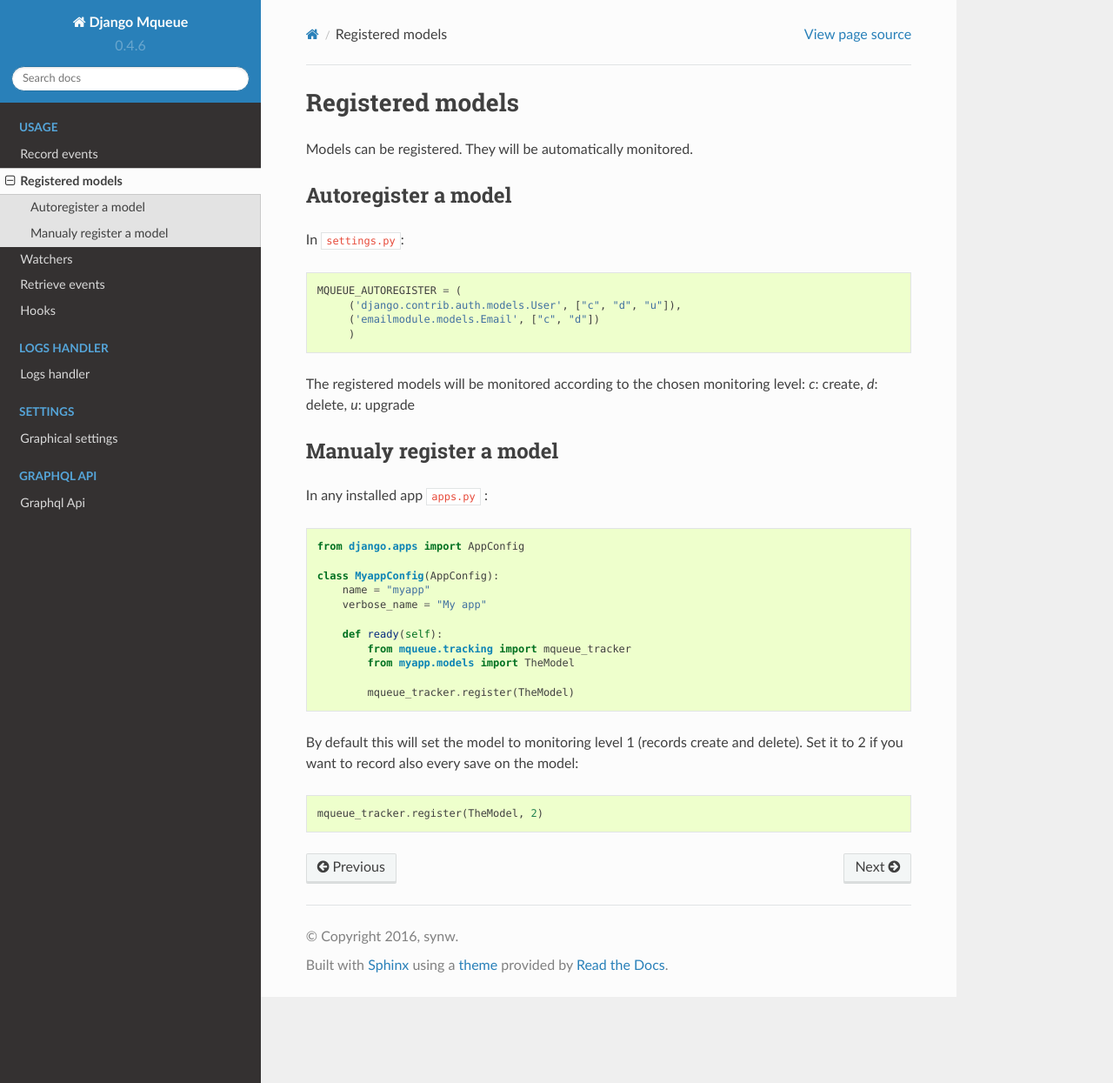
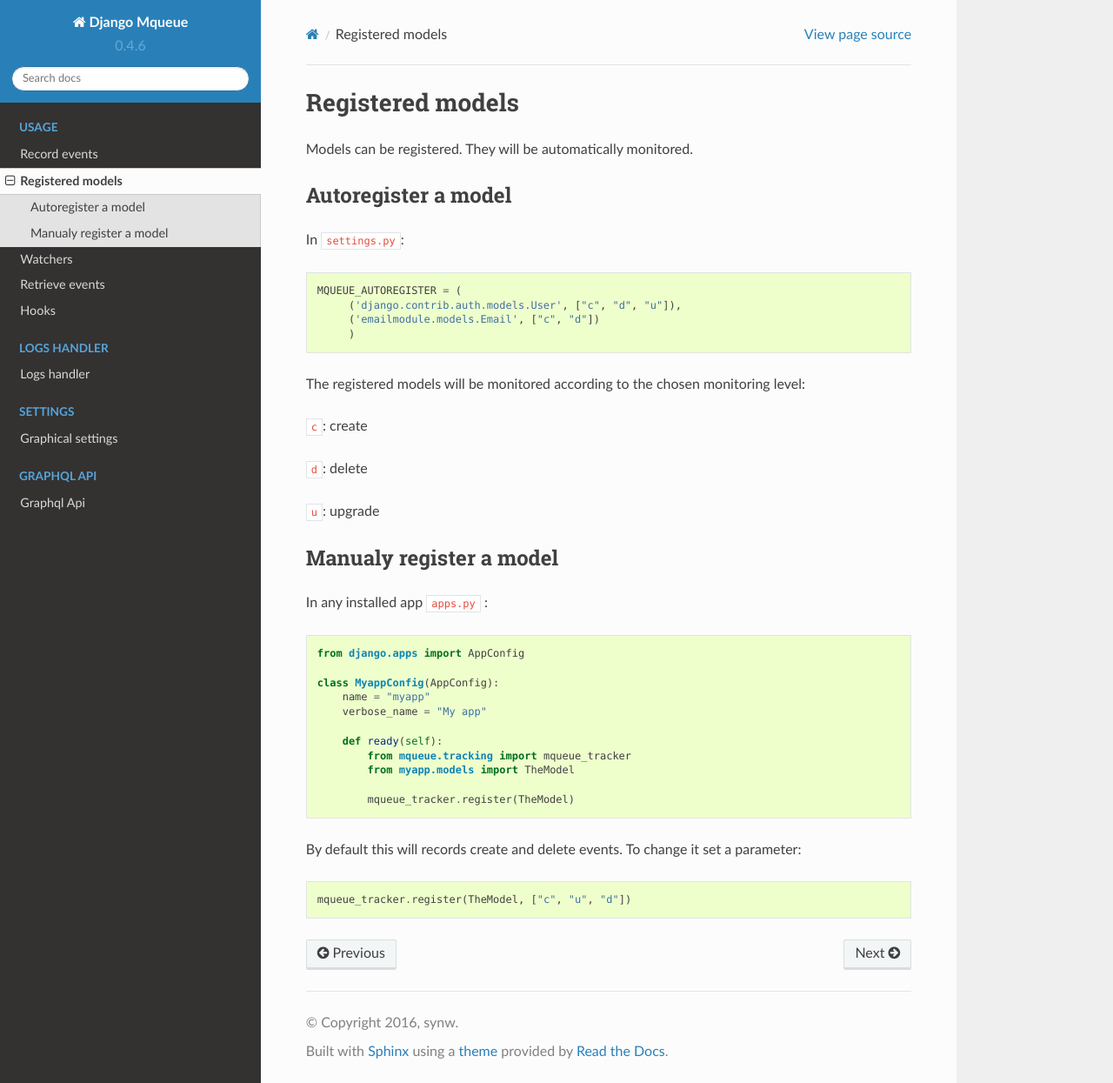
Before and after one commit to synw/django-mqueue, a Sphinx documentation site: the page built from docs/usage/registered_models.rst, in a window 1280 px wide and 1245 px high. Shown: the whole window at 87% size. Built offline with Sphinx 7.4.7 and the Read the Docs theme 2.0.0, drawn with Linux system fonts in a browser that asks for light colours.

Commit message:
Corrections in documentation

```diff
--- a/docs/index.rst
+++ b/docs/index.rst
@@ -6,8 +6,7 @@
 Django Mqueue's documentation
 =============================
 
-To install: ``pip install django-mqueue``, then add ``'mqueue',`` to INSTALLED_APPS. Make migrations
-and run them.
+To install: ``pip install django-mqueue``, then add ``'mqueue',`` to INSTALLED_APPS. Run the migrations.
 
 .. usage
 
--- a/docs/usage/hooks.rst
+++ b/docs/usage/hooks.rst
@@ -8,7 +8,7 @@ Optional hooks can be used to perform extra actions on events. Available hooks:
 - **Postgresql**: record the events in a postgresql database (go)
 - **Influxdb**: record the events in an influxdb database (go)
 - **Redis**: record the events in Redis (python)
-- **Centrifugo**: push events as messages in Centrifugo (python)
+- **Centrifugo**: push events as messages in the Centrifugo websockets server (python)
 
 Postgresql
 ----------
@@ -66,7 +66,7 @@ Redis
 Centrifugo
 ----------
 
-Install `Django Instant <https://github.com/synw/django-instant>`_
+Install `Django Instant <https://github.com/synw/django-instant>`_ to manage the websockets
 
 ::
 
--- a/docs/usage/registered_models.rst
+++ b/docs/usage/registered_models.rst
@@ -17,7 +17,13 @@ In ``settings.py``:
    	('emailmodule.models.Email', ["c", "d"])
    	)
 
-The registered models will be monitored according to the chosen monitoring level: `c`: create, `d`: delete, `u`: upgrade
+The registered models will be monitored according to the chosen monitoring level:
+
+``c``: create
+
+``d``: delete
+
+``u``: upgrade
 
 Manualy register a model
 ^^^^^^^^^^^^^^^^^^^^^^^^
@@ -39,10 +45,8 @@ In any installed app ``apps.py`` :
            mqueue_tracker.register(TheModel)
 
 
-By default this will set the model to monitoring level 1 (records create
-and delete). Set it to 2 if you want to record also every save on the
-model:
+By default this will records create and delete events. To change it set a parameter:
 
 ::
 
-   mqueue_tracker.register(TheModel, 2)
+   mqueue_tracker.register(TheModel, ["c", "u", "d"])
```
Also changed, not shown: docs/usage/create_event.rst (+4 -4 lines).
